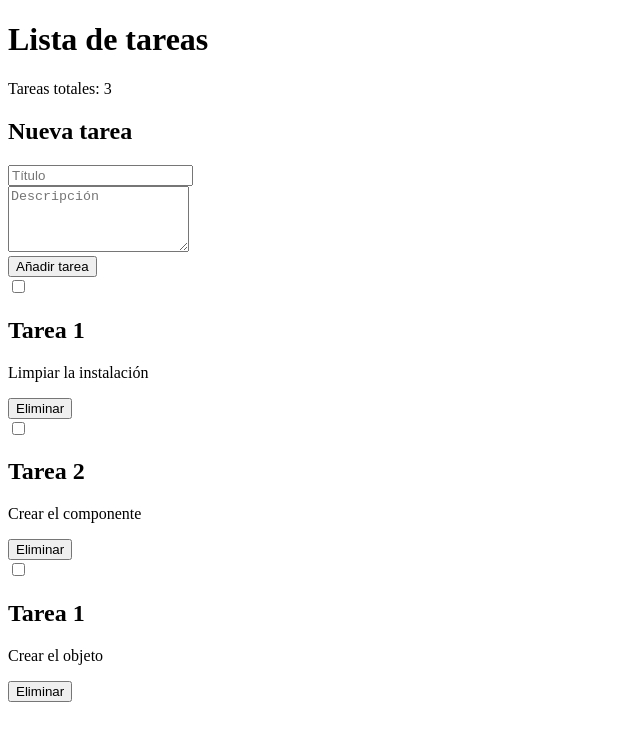
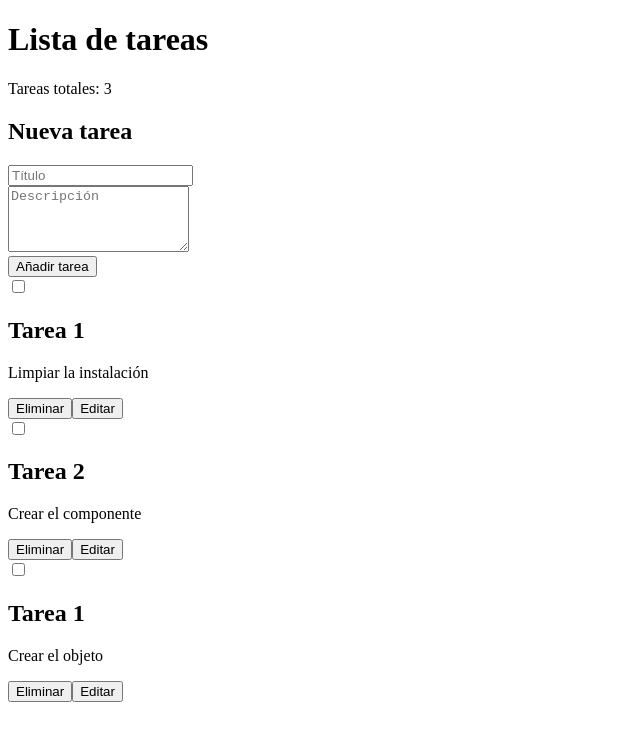
Before and after one commit to IFCD0210-2026/tareas, a Next.js app: page / in a window 1280 px wide. Shown: the top 740 px of the page, without its empty margins (0-640 px from the left). Built offline with nearby package versions, Linux system fonts and the light colour scheme.

Commit message:
Editar tareas

```diff
--- a/app/page.jsx
+++ b/app/page.jsx
@@ -26,7 +26,7 @@ export default function Home() {
           {
             tareas.length ?
               (
-                tareas.map(t => <Tarea key={t.id} tarea={t} eliminarTarea={eliminarTarea} />)
+                tareas.map(t => <Tarea tareas={tareas} setTareas={setTareas} key={t.id} tarea={t} eliminarTarea={eliminarTarea} />)
               )
               :
               (
--- a/components/Tarea.jsx
+++ b/components/Tarea.jsx
@@ -1,12 +1,21 @@
 "use client"
 import { useState } from "react"
 
-export default function Tarea({ tarea, eliminarTarea }) {
+export default function Tarea({ tarea, setTareas, tareas, eliminarTarea }) {
 
     const [tareaCompletada, setTareaCompletada] = useState(false)
 
+    // Editar tarea
+    const editarTarea = (id) => {
+        const tareaEditada = {
+            id: id,
+            titulo: prompt("Escribe tu título"),
+            texto: prompt("Escribe tu texto")
+        }
 
-
+        const tareasEditadas = tareas.map(tarea => tarea.id == id ? tareaEditada : tarea)
+        setTareas(tareasEditadas)
+    }
 
     return (
         <article className="w-full max-w-md mx-auto my-6 p-6 rounded-2xl shadow-lg bg-white border border-gray-200 hover:shadow-xl transition duration-300">
@@ -30,7 +39,12 @@ export default function Tarea({ tarea, eliminarTarea }) {
                 >
                     Eliminar
                 </button>
-
+                <button
+                    onClick={() => editarTarea(tarea.id)}
+                    className="bg-amber-500 hover:bg-amber-600 active:scale-95 transition transform text-white font-semibold px-5 py-2 rounded-lg shadow-md"
+                >
+                    Editar
+                </button>
             </div>
         </article>
     )
```
